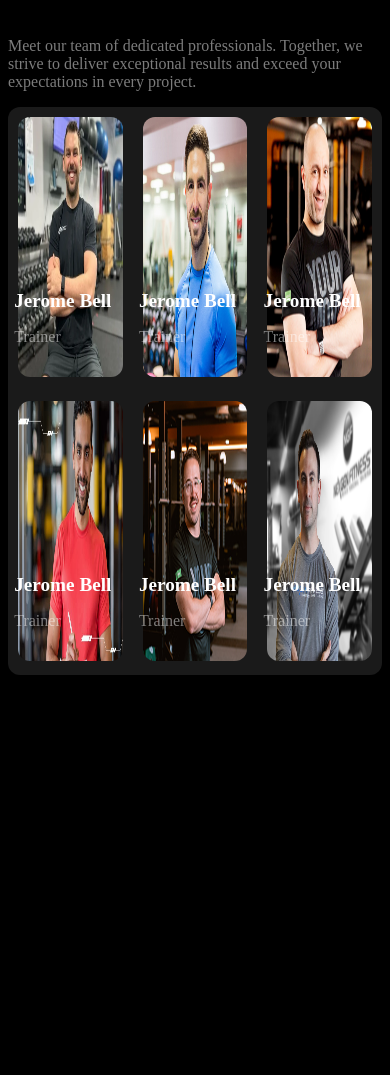
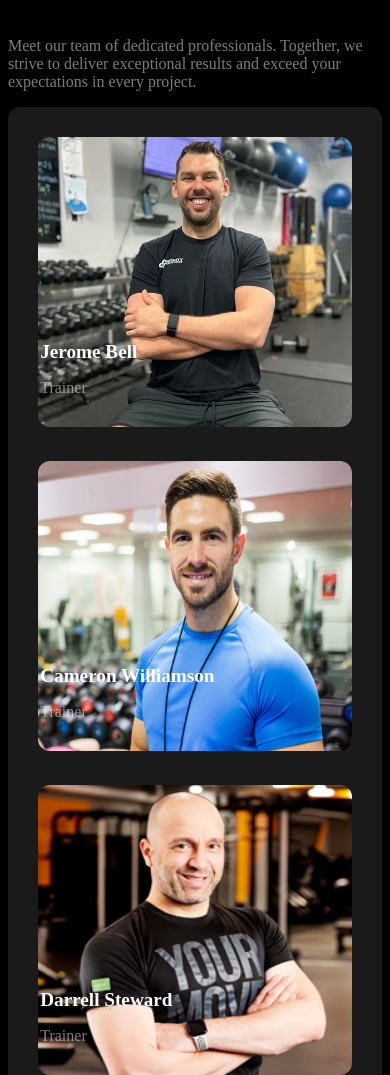
Before and after one commit to arahman225/Assignment-02, a plain HTML site: page index.html in a window 390 px wide. Shown: the part 5297-6372 px from the top of the page. Before the commit the page ends 6030 px from the top, so only its background shows below. Drawn offline with Linux system fonts and the light colour scheme; a web font is replaced by a local one.

Commit message:
done responsive

```diff
--- a/index.html
+++ b/index.html
@@ -182,6 +182,9 @@
 <!-- Calculator Chart end -->
 
 
+<!-- -----------  Our Popular Class start    ---------------- -->
+
+
 <!-- Meet Our Team start -->
 
 <section class="padding">
@@ -205,7 +208,7 @@
                     <img src="assests/images/trainer2.png" alt="">
                 </div>
                 <div class="col-meet-text">
-                    <h4>Jerome Bell</h4>
+                    <h4>Cameron Williamson</h4>
                     <p class="para">Trainer</p>
                 </div>
             </div>
@@ -214,7 +217,7 @@
                     <img src="assests/images/trainer3.png" alt="">
                 </div>
                 <div class="col-meet-text">
-                    <h4>Jerome Bell</h4>
+                    <h4>Darrell Steward</h4>
                     <p class="para">Trainer</p>
                 </div>
             </div>
@@ -223,7 +226,7 @@
                     <img src="assests/images/trainer4.png" alt="">
                 </div>
                 <div class="col-meet-text">
-                    <h4>Jerome Bell</h4>
+                    <h4>Dianne Russell</h4>
                     <p class="para">Trainer</p>
                 </div>
             </div>
@@ -232,7 +235,7 @@
                     <img src="assests/images/trainer5.png" alt="">
                 </div>
                 <div class="col-meet-text">
-                    <h4>Jerome Bell</h4>
+                    <h4>Cody Fisher</h4>
                     <p class="para">Trainer</p>
                 </div>
             </div>
@@ -241,7 +244,7 @@
                     <img src="assests/images/trainer6.png" alt="">
                 </div>
                 <div class="col-meet-text">
-                    <h4>Jerome Bell</h4>
+                    <h4>Theresa Webb</h4>
                     <p class="para">Trainer</p>
                 </div>
             </div>
--- a/style.css
+++ b/style.css
@@ -369,18 +369,19 @@ input::placeholder {
 }
 
 .col-meet-img{
-    padding:10px;
+    padding:15px;
     border-radius: 12px;
 }
 .col-meet-img img{
     width:100%;
-    height: 260px;
+    height: 290px;
     border-radius: 12px;
 
 }
 
 .col-meet-team{
     position: relative;
+
 }
 
 .col-meet-text{
@@ -522,6 +523,11 @@ input::placeholder {
     table{
        width: 100%;
     }
+
+    .meet-our-team{
+        grid-template-columns: 1fr;
+        padding:15px;
+    }
 }
 
 
```
